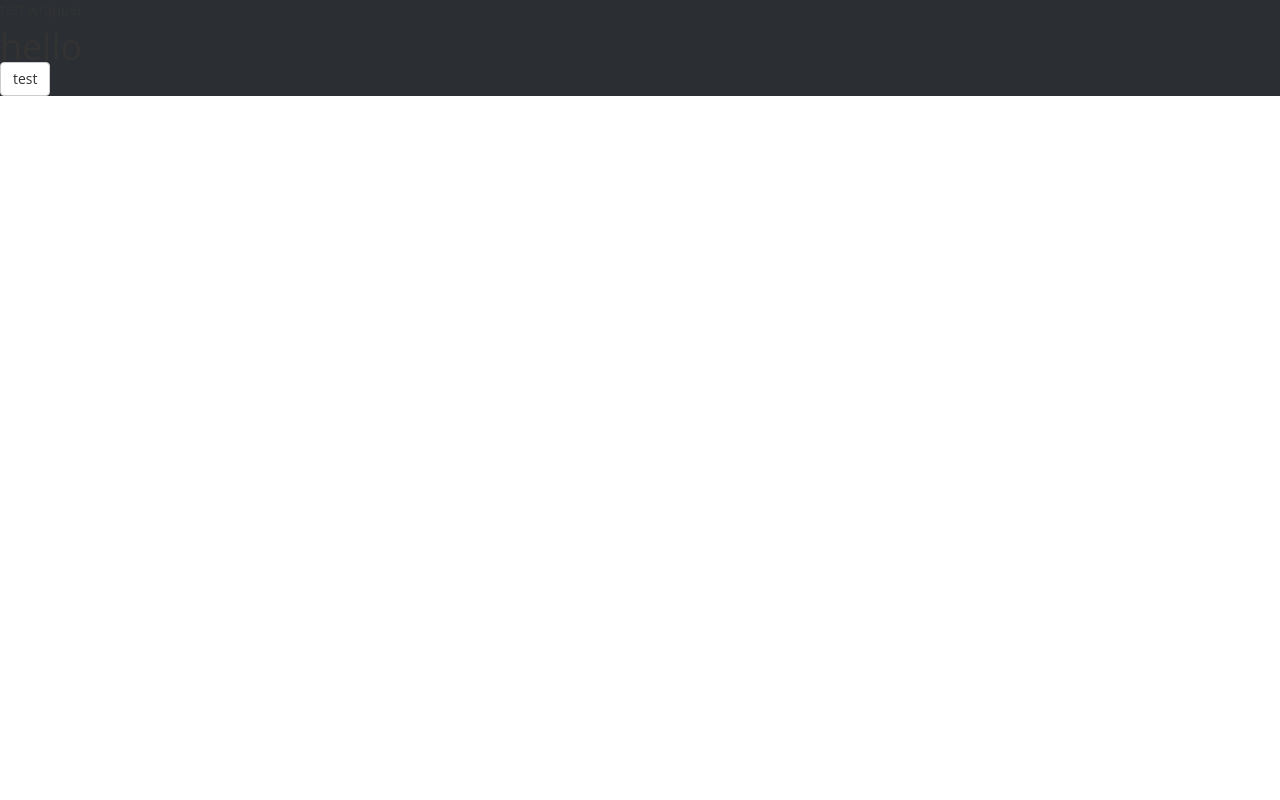
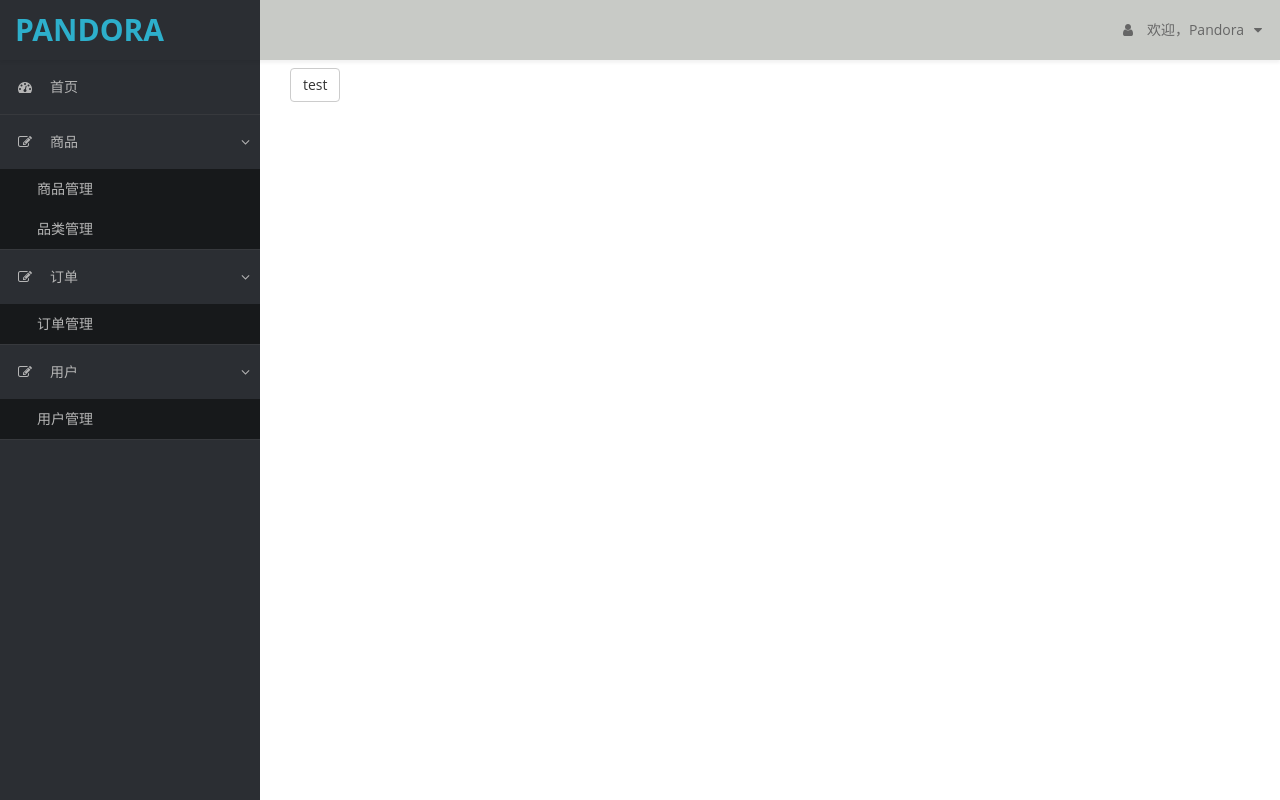
Before and after one commit to Pandora417/admin-manage, a React app: page / in a window 1280 px wide. Built offline with nearby package versions, Linux system fonts and the light colour scheme.

Commit message:
6-5侧边栏的初步开发

```diff
--- a/src/app.jsx
+++ b/src/app.jsx
@@ -18,8 +18,12 @@ class App extends React.Component{
       <Router>
         <Layout>
           <Switch>
-            <Route exact path="/" component={(props) => <Home { ...props } />}/>
-            <Redirect from="*" to="/"/>
+          <Route exact path="/" component={(props) => <Home { ...props } />}/>
+          <Route path="/product" component={(props) => <Home { ...props } />}/>
+          <Route path="/product-category" component={(props) => <Home { ...props } />}/>
+          <Route path="/order" component={(props) => <Home { ...props } />}/>
+          <Route path="/user" component={(props) => <Home { ...props } />}/>
+            {/* <Redirect from="*" to="/"/> */}
           </Switch>
         </Layout>
       </Router>
--- a/src/component/layout/index.jsx
+++ b/src/component/layout/index.jsx
@@ -1,5 +1,16 @@
+/*
+ * @Description:
+ * @Version: 1.0
+ * @Autor: Pandora
+ * @Date: 2021-02-24 08:25:37
+ */
+
 import React from 'react';
-import './theme.css'
+
+import NavTop from '../nav-top/index.jsx';
+import NavSide from '../nav-side/index.jsx';
+
+import './theme.css';
 class Layout extends React.Component{
   constructor(props){
     super(props)
@@ -7,12 +18,8 @@ class Layout extends React.Component{
   render(){
     return(
       <div id="wrapper">
-        test wrapper
-        {/**
-         * <TopNav />
-        <SideNav />
-         */}
-
+        <NavTop />
+        <NavSide />
         {this.props.children}
       </div>
     )
--- a/src/component/layout/theme.css
+++ b/src/component/layout/theme.css
@@ -19,8 +19,6 @@ body {
 
 #page-wrapper {
   padding: 15px 15px;
-  min-height: 600px;
-  background: #f3f3f3;
 }
 
 #page-inner {
@@ -89,7 +87,10 @@ p {
   z-index: 1;
   position: fixed;
   width: 260px;
-  top: 80px;
+  top: 60px;
+  bottom: 0;
+  overflow-y: auto;
+  background-color: #2b2e33;
 }
 
 #page-wrapper {
@@ -414,28 +415,35 @@ footer p {
   position: relative;
   display: inline-block;
   margin: 0px;
-  padding: 0px;
+  padding: 0px 10px;
 }
 
 .top-navbar .nav > li > a {
   position: relative;
   display: block;
-  padding: 20px;
-  color: #FFFFFF;
+  padding: 13px;
+  color: #666;
   margin: 0px;
 }
 
 .top-navbar .nav > li > a:hover, .top-navbar .nav > li > a:focus {
   text-decoration: none;
-  color: #319DB5 !important;
-  background: transparent;
+  background-color: #6e8b94;
+  color: rgb(247, 236, 236);
 }
 
 .top-navbar .dropdown-menu {
   min-width: 230px;
+  top: 97%;
   border-radius: 0 0 4px 4px;
 }
+.top-navbar .nav li:hover .dropdown-menu {
+  display: block;
 
+}
+.dropdown-menu > li > span {
+  padding: 3px 20px;
+}
 .top-navbar .dropdown-menu > li > a:hover, .top-navbar .dropdown-menu > li > a:focus {
   color: #225081;
   background: none;
@@ -531,18 +539,16 @@ ul.nav.nav-second-level.collapse.in {
 
 .navbar-side {
   border: none;
-  background-color: transparent;
 }
 
 .top-navbar {
-  background: #fff;
+  background: #c8cac6;
   border-bottom: none;
 }
 
 .top-navbar .nav > li > a > i {
-  margin-right: 2px;
+  margin: 10px;
 }
-
 .top-navbar .navbar-brand:hover {
   color: #2DAFCB;
   background-color: rgb(43, 46, 51);
@@ -598,8 +604,7 @@ ul.nav.nav-second-level.collapse.in {
 @media(min-width:768px) {
   #page-wrapper {
       margin: 0 0 0 260px;
-      padding: 15px 30px;
-      min-height: 1200px;
+      padding: 13px 30px;
   }
 
   .navbar-side {
--- /dev/null
+++ b/src/component/nav-side/index.jsx
@@ -0,0 +1,62 @@
+/*
+ * @Description:
+ * @Version: 1.0
+ * @Autor: Pandora
+ * @Date: 2021-02-24 09:16:54
+ */
+
+import React from 'react';
+import { Link, NavLink } from 'react-router-dom'
+class NavSide extends React.Component{
+  constructor(props){
+    super(props)
+  }
+  render(){
+    return(
+      <div className="navbar-default navbar-side" role="navigation">
+        <div className="sidebar-collapse">
+          <ul className="nav">
+            <li>
+              <Link exact activeClassName="active-menu" to="/">
+                <i className="fa fa-dashboard"></i>
+                <span>首页</span>
+              </Link>
+            </li>
+            <li className="active">
+              <Link to="/">
+                <i className="fa fa-edit"></i>
+                <span>商品</span>
+                <span className="fa arrow"></span>
+              </Link>
+              <ul className="nav nav-second-level collapse in">
+                <li> <NavLink activeClassName="active-menu" to="/product">商品管理</NavLink> </li>
+                <li> <NavLink activeClassName="active-menu" to="/product-category">品类管理</NavLink> </li>
+              </ul>
+            </li>
+            <li className="active">
+              <Link to="/order">
+                <i className="fa fa-edit"></i>
+                <span>订单</span>
+                <span className="fa arrow"></span>
+              </Link>
+              <ul className="nav nav-second-level collapse in">
+                <li> <NavLink activeClassName="active-menu" to="/order">订单管理</NavLink> </li>
+              </ul>
+            </li>
+            <li className="active">
+              <Link to="/user">
+                <i className="fa fa-edit"></i>
+                <span>用户</span>
+                <span className="fa arrow"></span>
+              </Link>
+              <ul className="nav nav-second-level collapse in">
+                <li> <NavLink activeClassName="active-menu" to="/user">用户管理</NavLink> </li>
+              </ul>
+            </li>
+          </ul>
+        </div>
+      </div>
+    )
+  }
+}
+export default NavSide
--- /dev/null
+++ b/src/component/nav-top/index.jsx
@@ -0,0 +1,53 @@
+/*
+ * @Description:
+ * @Version: 1.0
+ * @Autor: Pandora
+ * @Date: 2021-02-24 09:15:15
+ */
+
+import React from 'react';
+import { Link } from 'react-router-dom'
+
+class NavTop extends React.Component{
+  constructor(props){
+    super(props)
+  }
+  // 退出登录
+  onLogout(){
+
+  }
+  render(){
+    return(
+      <div className="navbar navbar-default top-navbar" role="navigation">
+        <div className="navbar-header">
+          <button type="button" className="navbar-toggle" data-toggle="collapse" data-target=".sidebar-collapse"> <span className="sr-only">Toggle navigation</span> <span className="icon-bar"></span> <span className="icon-bar"></span> <span className="icon-bar"></span> </button>
+          <Link className="navbar-brand" to="index.html"><b>Pandora</b></Link>
+        </div>
+        <ul className="nav navbar-top-links navbar-right">
+          <li className="dropdown">
+            <a className="dropdown-toggle" href="javascript:;">
+              <i className="fa fa-user fa-fw"></i>
+              欢迎，Pandora
+              <i className="fa fa-caret-down"></i>
+            </a>
+            <ul className="dropdown-menu dropdown-user">
+              <li>
+                <span onClick={() => {this.onLogout()}}>
+                  <i className="fa fa-sign-out fa-fw"></i>
+                  <span>Logout</span>
+                </span>
+              </li>
+              <li>
+                <span>
+                  <i className="fa fa-sign-user fa-fw"></i>
+                  <span>用户信息</span>
+                </span>
+              </li>
+            </ul>
+          </li>
+        </ul>
+      </div>
+    )
+  }
+}
+export default NavTop
--- a/src/page/home/index.css
+++ b/src/page/home/index.css
@@ -0,0 +1,6 @@
+/*
+ * @Description:
+ * @Version: 1.0
+ * @Autor: Pandora
+ * @Date: 2021-02-24 08:25:37
+ */
--- a/src/page/home/index.jsx
+++ b/src/page/home/index.jsx
@@ -1,10 +1,15 @@
+/*
+ * @Description:
+ * @Version: 1.0
+ * @Autor: Pandora
+ * @Date: 2021-02-21 21:03:41
+ */
 import React from 'react'
 import './index.css'
 class Home extends React.Component{
   render(){
     return(
-      <div>
-        <h1>hello</h1>
+      <div id="page-wrapper">
         <button className="btn btn-default">test</button>
       </div>
     )
```
